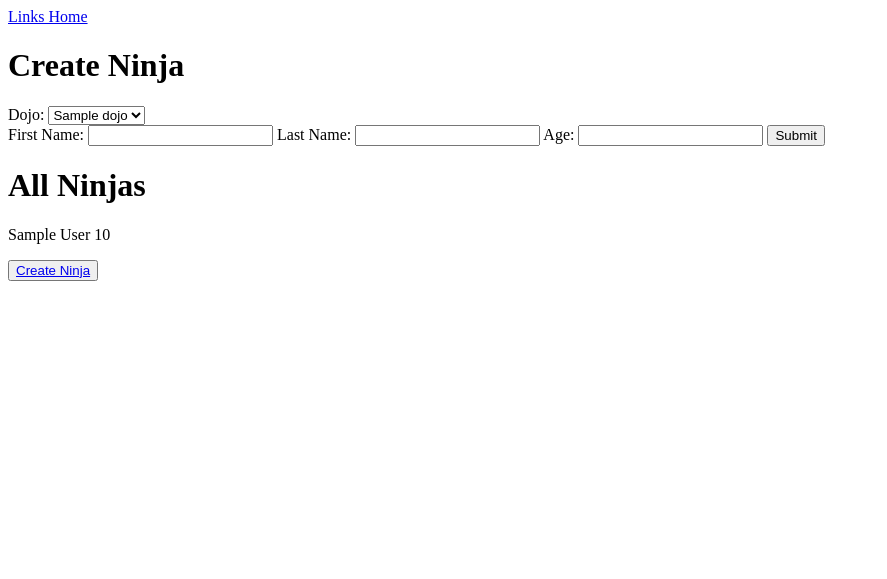
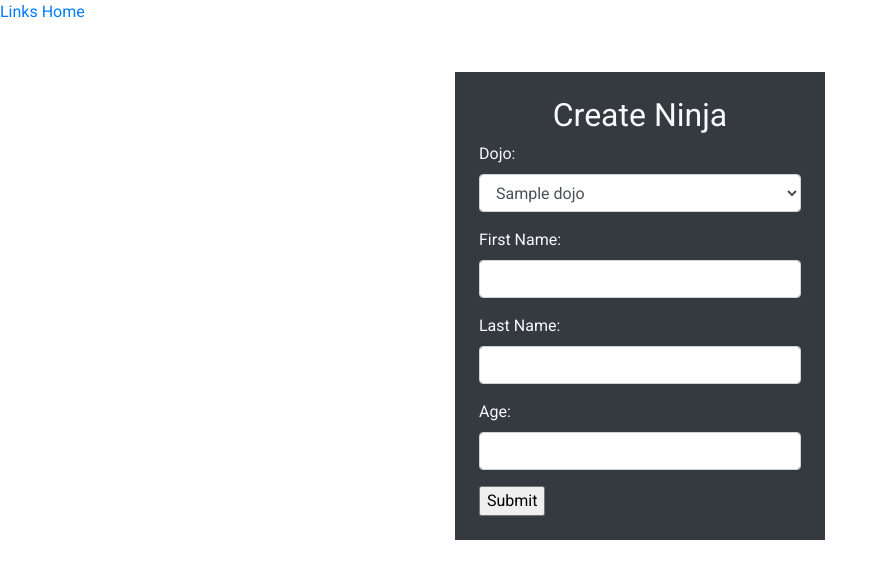
Before and after one commit to paige-milosevic/dojos_and_ninjas, a Flask app: template flask_app/templates/ninjas.html in a window 1280 px wide. Shown: the top 579 px of the page, without its empty margins (0-887 px from the left). Run offline with Flask 2, Linux system fonts and the light colour scheme; the template is opened without the code that fills it: most values are stand-ins (such as "Sample title", 1, 10 or a date in 2020); some libraries are stand-ins or nearby versions.

Commit message:
finished assignment

```diff
--- a/flask_app/static/css/styles.css
+++ b/flask_app/static/css/styles.css
@@ -0,0 +1,3 @@
+* {
+    font-family: 'Roboto';
+}
--- a/flask_app/templates/ninjas.html
+++ b/flask_app/templates/ninjas.html
@@ -5,6 +5,10 @@
     <meta http-equiv="X-UA-Compatible" content="IE=edge">
     <meta name="viewport" content="width=device-width, initial-scale=1.0">
     <link rel="stylesheet" href="{{ url_for('static', filename='css/styles.css') }}">
+    <link rel="preconnect" href="https://fonts.googleapis.com">
+    <link rel="preconnect" href="https://fonts.gstatic.com" crossorigin>
+    <link href="https://fonts.googleapis.com/css2?family=Roboto:wght@100;400&display=swap" rel="stylesheet">
+    <link rel="stylesheet" href="https://stackpath.bootstrapcdn.com/bootstrap/4.3.1/css/bootstrap.min.css" integrity="sha384-ggOyR0iXCbMQv3Xipma34MD+dH/1fQ784/j6cY/iJTQUOhcWr7x9JvoRxT2MZw1T" crossorigin="anonymous">
     <title>Create Ninja</title>
 </head>
 <body>
@@ -14,34 +18,32 @@
         </nav>
     </header>
     <main>
-        <div>
-            <h1>Create Ninja</h1>
-            <form action="/ninja/new" method="POST">
-                <div>
+        <div class="container">
+            <form action="/ninja/new" method="POST" class="col-4 bg-dark p-4 my-5 mx-auto text-light">
+                <h2 class="text-center">Create Ninja</h1>
+                <div class="form-group">
                     <label for="dojo_id">Dojo:</label>
-                    <select name="dojo_id">
+                    <select name="dojo_id" class="form-control">
                         {% for dojo in dojos %}
                         <option value={{dojo.id}}>{{dojo.name}}</option>>
                         {% endfor %}
                     </select>
                 </div>
-                <label for="first_name">First Name:</label>
-                <input type="text" name="first_name">
-                <label for="last_name">Last Name:</label>
-                <input type="text" name="last_name">
-                <label for="age">Age:</label>
-                <input type="number" name="age">
-                <input type="submit" name="Create Ninja">
+                <div class="form-group">
+                    <label for="first_name">First Name:</label>
+                    <input type="text" name="first_name" class="form-control">
+                </div>
+                <div class="form-group">
+                    <label for="last_name">Last Name:</label>
+                    <input type="text" name="last_name" class="form-control">
+                </div>
+                <div class="form-group">
+                    <label for="age">Age:</label>
+                    <input type="number" name="age" class="form-control">
+                </div class="form-group">
+                    <input type="submit" name="Create Ninja">
+                </div>
             </form>
-        </div>
-        <div>
-            <h1>All Ninjas</h1>
-            {% for ninja in ninjas %}
-            <p>{{ninja.first_name}} {{ninja.last_name}} {{ninja.age}}</p>
-            {% endfor %}
-        </div>
-        <div>
-            <button><a href="/ninja/new">Create Ninja</a></button>
         </div>
     </main>
     <footer>
--- a/server.py
+++ b/server.py
@@ -1,6 +1,5 @@
 from flask_app import app
-from flask_app.controllers import dojos
-from flask_app.controllers import ninjas
+from flask_app.controllers import dojos, ninjas
 
 # from flask_app.controllers import users
 
```
Also changed, not shown: flask_app/templates/dojos.html (+15 -6 lines), flask_app/templates/dojosninjas.html (+12 -3 lines).
